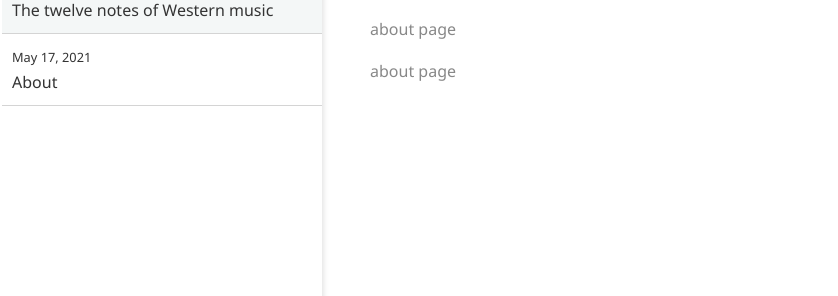
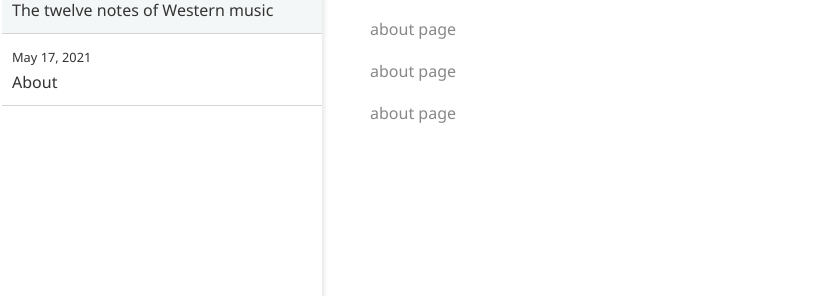
Before and after one commit to ansyblenetwork/arrpiano, a Jekyll site: the page built from _posts/2021-05-18-notes.md, in a window 1280 px wide. Shown: the part 154-450 px from the top of the page, without its empty margins (0-838 px from the left). Built offline with Jekyll 4.4.1, drawn with Linux system fonts in a browser that asks for light colours.

Commit message:
Update 2021-05-18-notes.md

```diff
--- a/_posts/2021-05-18-notes.md
+++ b/_posts/2021-05-18-notes.md
@@ -7,3 +7,6 @@ Testing links:
 [about page]({{ "" | relative_url }}{% post_url 2021-05-17-about %})
 
 [about page]({% post_url 2021-05-17-about %})
+
+
+[about page]({% link _posts/2021-05-17-about.md %})
```
